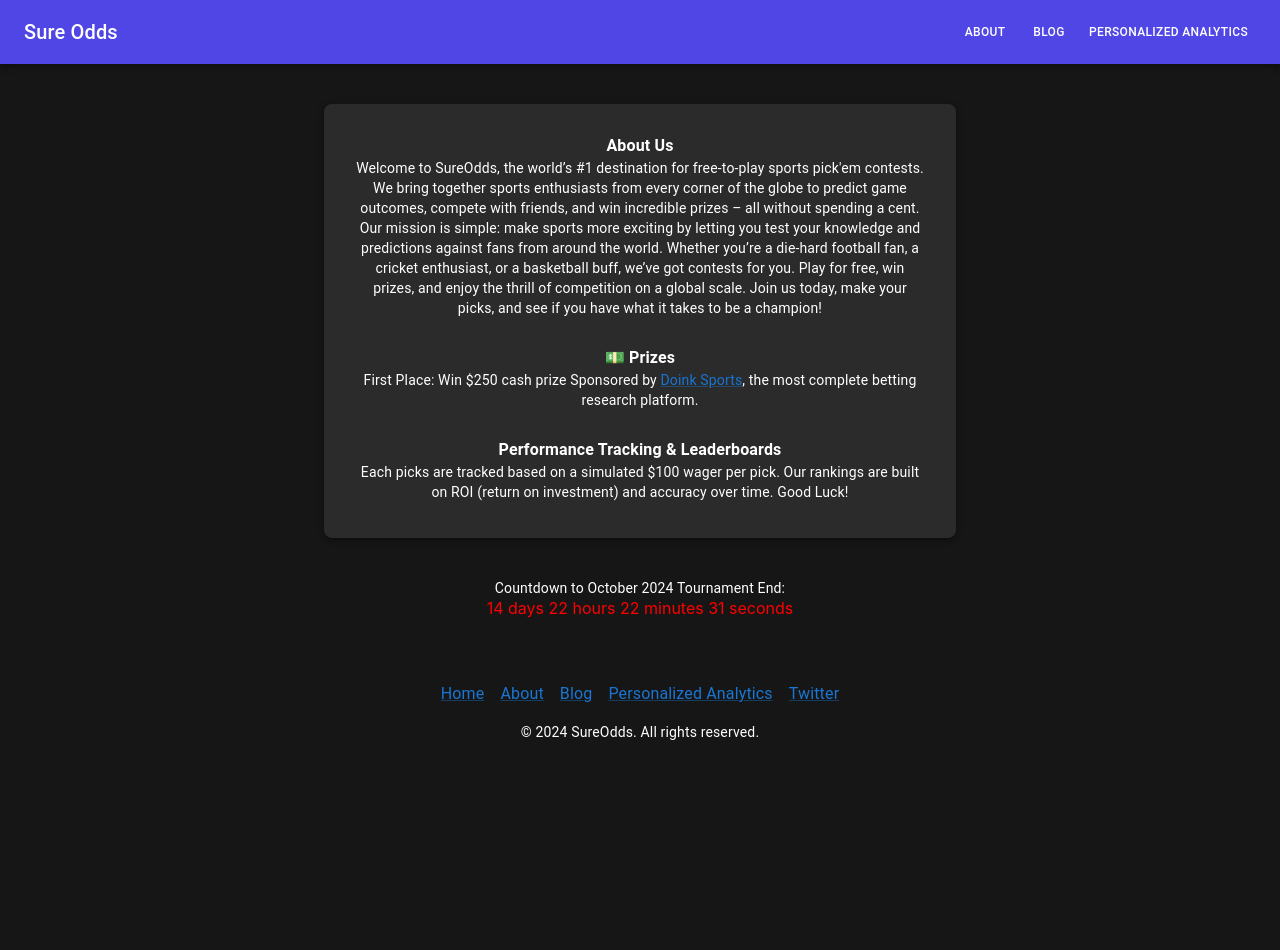
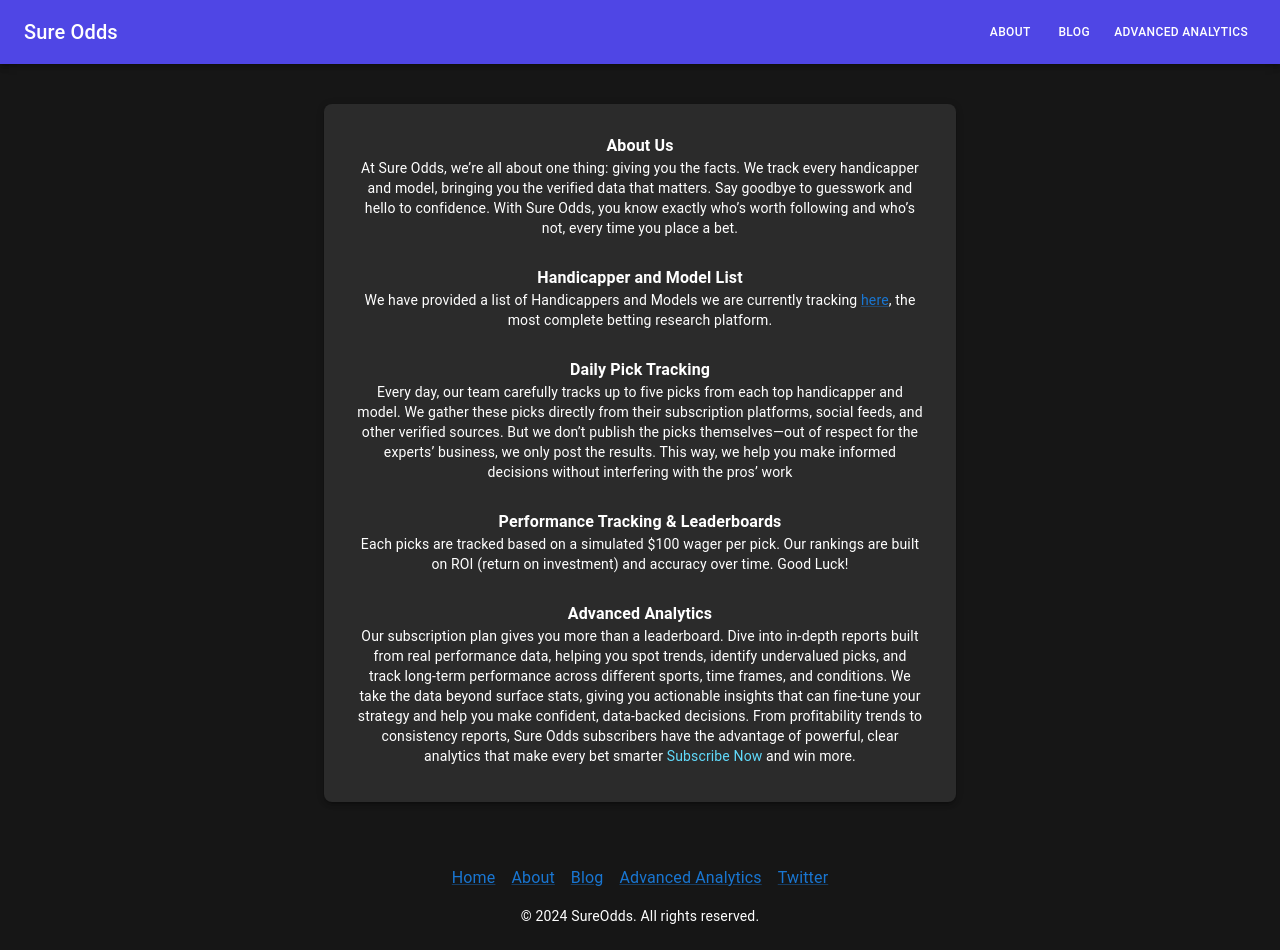
Before and after one commit to everyonesbuddy/sure-odds-sports-predictions-contest-FE, a React (Create React App) app: page /about in a window 1280 px wide. Before the commit the page ends 800 px from the top, so only its background shows below. Built offline with nearby package versions, Linux system fonts and the light colour scheme.

Commit message:
changing copy to fit handicapper tracking direction

```diff
--- a/src/components/Footer.jsx
+++ b/src/components/Footer.jsx
@@ -9,8 +9,6 @@
         textAlign: "center",
         p: 3,
         mt: 5,
-        // backgroundColor: '#f5f5f5',
-        // position: "sticky",
         bottom: 0,
         left: 0,
         right: 0,
@@ -28,7 +26,7 @@
           Blog
         </Link>
         <Link href="/personalizedAnalytics" sx={{ mx: 1 }}>
-          Personalized Analytics
+          Advanced Analytics
         </Link>
         <Link href="https://x.com/sure_odds2023" target="_blank" sx={{ mx: 1 }}>
           Twitter
--- a/src/components/Leaderboard.jsx
+++ b/src/components/Leaderboard.jsx
@@ -9,8 +9,8 @@
   Paper,
   Tooltip,
   IconButton,
-  Link,
-  Typography,
+  // Link,
+  // Typography,
   Button,
   Box,
   Avatar,
@@ -20,20 +20,20 @@
 import HelpOutlineIcon from "@mui/icons-material/HelpOutline";
 import axios from "axios";
 import moment from "moment";
-import Countdown from "react-countdown";
+// import Countdown from "react-countdown";
 
 // Countdown renderer component
-const CountdownRenderer = ({ days, hours, minutes, seconds, completed }) => {
-  if (completed) {
-    return <span style={{ color: "red" }}>The tournament has ended!</span>;
-  } else {
-    return (
-      <span style={{ color: "red" }}>
-        {days} days {hours} hours {minutes} minutes {seconds} seconds
-      </span>
-    );
-  }
-};
+// const CountdownRenderer = ({ days, hours, minutes, seconds, completed }) => {
+//   if (completed) {
+//     return <span style={{ color: "red" }}>The tournament has ended!</span>;
+//   } else {
+//     return (
+//       <span style={{ color: "red" }}>
+//         {days} days {hours} hours {minutes} minutes {seconds} seconds
+//       </span>
+//     );
+//   }
+// };
 
 const Leaderboard = () => {
   const [betsData, setBetsData] = useState([]);
@@ -155,26 +155,26 @@
   // };
 
   // Calculate the end time of the tournament for month
-  const getTournamentEndTime = () => {
-    const now = moment().utcOffset(-4); // EST is UTC-4
-    const endOfMonth = now
-      .clone()
-      .endOf("month")
-      .set({ hour: 23, minute: 59, second: 0, millisecond: 0 });
-    return endOfMonth.toDate();
-  };
+  // const getTournamentEndTime = () => {
+  //   const now = moment().utcOffset(-4); // EST is UTC-4
+  //   const endOfMonth = now
+  //     .clone()
+  //     .endOf("month")
+  //     .set({ hour: 23, minute: 59, second: 0, millisecond: 0 });
+  //   return endOfMonth.toDate();
+  // };
 
   return (
     <>
-      <Box sx={{ textAlign: "center", mb: 2 }}>
+      {/* <Box sx={{ textAlign: "center", mb: 2 }}>
         <Typography variant="body2">
           Countdown to {new Date().toLocaleString("default", { month: "long" })}{" "}
           {new Date().getFullYear()} Tournament End:
         </Typography>
         <Countdown date={getTournamentEndTime()} renderer={CountdownRenderer} />
-      </Box>
+      </Box> */}
 
-      <Box sx={{ textAlign: "center", mb: 2 }}>
+      {/* <Box sx={{ textAlign: "center", mb: 2 }}>
         <Typography
           variant="subtitle1"
           sx={{
@@ -195,7 +195,7 @@
           </Link>{" "}
           The most complete betting research platform
         </Typography>
-      </Box>
+      </Box> */}
 
       <Box>
         <Box sx={{ display: "flex", justifyContent: "space-around", p: 2 }}>
@@ -297,7 +297,17 @@
                         marginRight: 1,
                       }}
                     />
-                    {handicapper.username}
+                    <a
+                      href={
+                        handicapper.socialType === "twitter"
+                          ? `https://x.com/${handicapper.username}`
+                          : `https://www.reddit.com/user/${handicapper.username}`
+                      }
+                      blank="_blank"
+                      style={{ fontSize: isMobile ? "10px" : "inherit" }}
+                    >
+                      {handicapper.username}
+                    </a>
                   </TableCell>
                   {!isMobile && (
                     <TableCell sx={{ color: "#fff" }}>
--- a/src/components/Nav.jsx
+++ b/src/components/Nav.jsx
@@ -29,24 +29,6 @@
 
   const drawerList = (
     <List>
-      {/* <ListItem
-        button
-        component="a"
-        href="https://ko-fi.com/sureodds"
-        target="_blank"
-        rel="noopener noreferrer"
-        onClick={toggleDrawer(false)}
-      >
-        <ListItemText primary="Donate" />
-      </ListItem> */}
-      {/* <ListItem
-        button
-        component={Link}
-        to="/picksDetails"
-        onClick={toggleDrawer(false)}
-      >
-        <ListItemText primary="Live Picks" />
-      </ListItem> */}
       <ListItem
         button
         component={Link}
@@ -69,7 +51,7 @@
         to="/personalizedAnalytics"
         onClick={toggleDrawer(false)}
       >
-        <ListItemText primary="Personalized Analytics" />
+        <ListItemText primary="Advanced Analytics" />
       </ListItem>
     </List>
   );
@@ -91,27 +73,6 @@
             Sure Odds
           </Link>
         </Typography>
-        {/* <Box sx={{ display: { xs: "none", sm: "block" } }}>
-          <Button color="inherit" style={{ fontSize: "12px" }}>
-            <Link
-              to="https://ko-fi.com/sureodds"
-              target="_blank"
-              style={{ textDecoration: "none", color: "#ffffff" }}
-            >
-              Donate
-            </Link>
-          </Button>
-        </Box> */}
-        {/* <Box sx={{ display: { xs: "none", sm: "block" } }}>
-          <Button color="inherit" style={{ fontSize: "12px" }}>
-            <Link
-              to="/picksDetails"
-              style={{ textDecoration: "none", color: "#ffffff" }}
-            >
-              Picks Details
-            </Link>
-          </Button>
-        </Box> */}
         <Box sx={{ display: { xs: "none", sm: "block" } }}>
           <Button color="inherit" style={{ fontSize: "12px" }}>
             <Link
@@ -138,7 +99,7 @@
               to="/personalizedAnalytics"
               style={{ textDecoration: "none", color: "#ffffff" }}
             >
-              Personalized Analytics
+              Advanced Analytics
             </Link>
           </Button>
         </Box>
--- a/src/components/PersonalizedAnalytics.jsx
+++ b/src/components/PersonalizedAnalytics.jsx
@@ -6,9 +6,9 @@
 
 const PersonalizedAnalytics = () => {
   const features = [
-    "Prediction Accuracy Tracking",
-    "Historical Performance Analysis",
-    "Competitor Benchmarking",
+    "Trends by Sports",
+    "Trends by Players",
+    "Trends by Odds",
     "Recommendations & Predictive Tips",
     "Visual Dashboards & Custom Reports",
     "Weekly reports delivered directly to your email",
@@ -26,7 +26,7 @@
             fontWeight: "bold",
           }}
         >
-          Personalized Analytics & Performance Insights
+          Stay Ahead of the Trends. Bet Smarter with Sure Odds.
         </Typography>
         <Typography
           variant="body1"
@@ -34,12 +34,8 @@
             color: "white",
           }}
         >
-          Take your sports predictions to the next level! With Personalized
-          Analytics & Performance Insights, you gain access to powerful tools
-          that help you understand and improve your strategy. Dive deep into
-          your prediction history, identify patterns in your accuracy, and get a
-          competitive edge with tips and recommendations based on your unique
-          performance.
+          Discover actionable trends and insights, powered by data—so you can
+          make every bet with confidence.
         </Typography>
       </div>
       <div className="pricing-cards">
--- a/src/components/TournamentDetails.jsx
+++ b/src/components/TournamentDetails.jsx
@@ -5,35 +5,36 @@
   ListItem,
   ListItemText,
   Box,
-  Link,
+  Link as MuiLink,
 } from "@mui/material";
-import moment from "moment";
-import Countdown from "react-countdown";
+// import moment from "moment";
+// import Countdown from "react-countdown";
 import Footer from "./Footer";
+import { Link as RouterLink } from "react-router-dom";
 
 // Countdown renderer component
-const CountdownRenderer = ({ days, hours, minutes, seconds, completed }) => {
-  if (completed) {
-    return <span style={{ color: "red" }}>The tournament has ended!</span>;
-  } else {
-    return (
-      <span style={{ color: "red" }}>
-        {days} days {hours} hours {minutes} minutes {seconds} seconds
-      </span>
-    );
-  }
-};
+// const CountdownRenderer = ({ days, hours, minutes, seconds, completed }) => {
+//   if (completed) {
+//     return <span style={{ color: "red" }}>The tournament has ended!</span>;
+//   } else {
+//     return (
+//       <span style={{ color: "red" }}>
+//         {days} days {hours} hours {minutes} minutes {seconds} seconds
+//       </span>
+//     );
+//   }
+// };
 
 const TournamentDetails = () => {
   // Calculate the end time of the tournament for month
-  const getTournamentEndTime = () => {
-    const now = moment().utcOffset(-4); // EST is UTC-4
-    const endOfMonth = now
-      .clone()
-      .endOf("month")
-      .set({ hour: 23, minute: 59, second: 0, millisecond: 0 });
-    return endOfMonth.toDate();
-  };
+  // const getTournamentEndTime = () => {
+  //   const now = moment().utcOffset(-4); // EST is UTC-4
+  //   const endOfMonth = now
+  //     .clone()
+  //     .endOf("month")
+  //     .set({ hour: 23, minute: 59, second: 0, millisecond: 0 });
+  //   return endOfMonth.toDate();
+  // };
 
   return (
     <>
@@ -58,11 +59,7 @@
             <ListItem>
               <ListItemText
                 primary="About Us"
-                secondary="Welcome to SureOdds, the world’s #1 destination for free-to-play sports pick'em contests. We bring together sports enthusiasts from every corner of the globe to predict game outcomes, compete with friends, and win incredible prizes – all without spending a cent.
-
-              Our mission is simple: make sports more exciting by letting you test your knowledge and predictions against fans from around the world. Whether you’re a die-hard football fan, a cricket enthusiast, or a basketball buff, we’ve got contests for you. Play for free, win prizes, and enjoy the thrill of competition on a global scale.
-
-              Join us today, make your picks, and see if you have what it takes to be a champion!"
+                secondary="At Sure Odds, we’re all about one thing: giving you the facts. We track every handicapper and model, bringing you the verified data that matters. Say goodbye to guesswork and hello to confidence. With Sure Odds, you know exactly who’s worth following and who’s not, every time you place a bet."
                 primaryTypographyProps={{
                   sx: {
                     color: "#fff",
@@ -75,17 +72,18 @@
             </ListItem>
             <ListItem>
               <ListItemText
-                primary="💵 Prizes"
+                primary="Handicapper and Model List"
                 secondary={
                   <>
-                    First Place: Win $250 cash prize Sponsored by{" "}
-                    <Link
-                      href="https://doinksports.com/?via=sureOdds"
+                    We have provided a list of Handicappers and Models we are
+                    currently tracking{" "}
+                    <MuiLink
+                      href="https://docs.google.com/document/d/1nEXq22ncM1fZNVi4FROGb0Pj8vxHnADuDdpiv2A96Pg/edit?usp=sharing"
                       target="_blank"
                       rel="noopener"
                     >
-                      Doink Sports
-                    </Link>
+                      here
+                    </MuiLink>
                     , the most complete betting research platform.
                   </>
                 }
@@ -99,6 +97,22 @@
                 secondaryTypographyProps={{ sx: { color: "#fff" } }}
               />
             </ListItem>
+
+            <ListItem>
+              <ListItemText
+                primary="Daily Pick Tracking"
+                secondary="Every day, our team carefully tracks up to five picks from each top handicapper and model. We gather these picks directly from their subscription platforms, social feeds, and other verified sources. But we don’t publish the picks themselves—out of respect for the experts’ business, we only post the results. This way, we help you make informed decisions without interfering with the pros’ work"
+                primaryTypographyProps={{
+                  sx: {
+                    color: "#fff",
+                    textAlign: "center",
+                    fontWeight: "bold",
+                  },
+                }}
+                secondaryTypographyProps={{ sx: { color: "#fff" } }}
+              />
+            </ListItem>
+
             <ListItem>
               <ListItemText
                 primary="Performance Tracking & Leaderboards"
@@ -113,23 +127,52 @@
                 secondaryTypographyProps={{ sx: { color: "#fff" } }}
               />
             </ListItem>
-            {/* <ListItem>
+
+            <ListItem>
               <ListItemText
-                primary="Supporting Handicappers"
-                secondary="We don’t sell or give away handicappers’ picks. Instead, we focus on their performance data, showing past results to build credibility. Bettors can tip handicappers directly on our platform, and handicappers can pay for sponsored spots to boost visibility without disrupting their business. Our goal is to help handicappers grow while keeping their picks valuable."
+                primary="Advanced Analytics"
+                secondary={
+                  <>
+                    Our subscription plan gives you more than a leaderboard.
+                    Dive into in-depth reports built from real performance data,
+                    helping you spot trends, identify undervalued picks, and
+                    track long-term performance across different sports, time
+                    frames, and conditions. We take the data beyond surface
+                    stats, giving you actionable insights that can fine-tune
+                    your strategy and help you make confident, data-backed
+                    decisions. From profitability trends to consistency reports,
+                    Sure Odds subscribers have the advantage of powerful, clear
+                    analytics that make every bet smarter{" "}
+                    <RouterLink
+                      to="/personalizedAnalytics"
+                      style={{ textDecoration: "none", color: "#61dafb" }}
+                    >
+                      Subscribe Now
+                    </RouterLink>{" "}
+                    and win more.
+                  </>
+                }
+                primaryTypographyProps={{
+                  sx: {
+                    color: "#fff",
+                    textAlign: "center",
+                    fontWeight: "bold",
+                  },
+                }}
+                secondaryTypographyProps={{ sx: { color: "#fff" } }}
               />
-            </ListItem> */}
+            </ListItem>
           </List>
         </Typography>
       </Box>
 
-      <Box sx={{ textAlign: "center", mb: 2 }}>
+      {/* <Box sx={{ textAlign: "center", mb: 2 }}>
         <Typography variant="body2">
           Countdown to {new Date().toLocaleString("default", { month: "long" })}{" "}
           {new Date().getFullYear()} Tournament End:
         </Typography>
         <Countdown date={getTournamentEndTime()} renderer={CountdownRenderer} />
-      </Box>
+      </Box> */}
       <Footer />
     </>
   );
```
Also changed, not shown: public/index.html (+7 -3 lines), src/components/Home.jsx (+10 -13 lines), src/components/PicksDetails.jsx (+52 -51 lines), src/components/PostYourPicks.jsx (+48 -8 lines).
